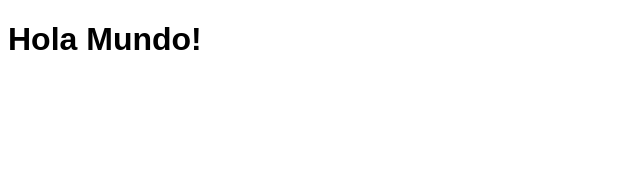
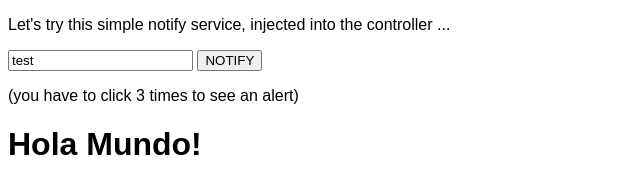
Before and after one commit to ccampos/modalService, a plain HTML site: page index.html in a window 1280 px wide. Shown: the whole page, without its empty margins (0-640 px from the left). Drawn offline with Linux system fonts and the light colour scheme.

Commit message:
call notify service

```diff
--- a/index.html
+++ b/index.html
@@ -9,6 +9,10 @@
     </head>
 
     <body ng-controller='elController'>
+        <p>Let's try this simple notify service, injected into the controller ...</p>
+        <input ng-init="message='test'" ng-model="message">
+        <button ng-click="callNotify(message)">NOTIFY</button>
+        <p>(you have to click 3 times to see an alert)</p>
         <h1>{{page_title}}</h1>
     </body>
 </html>
```
